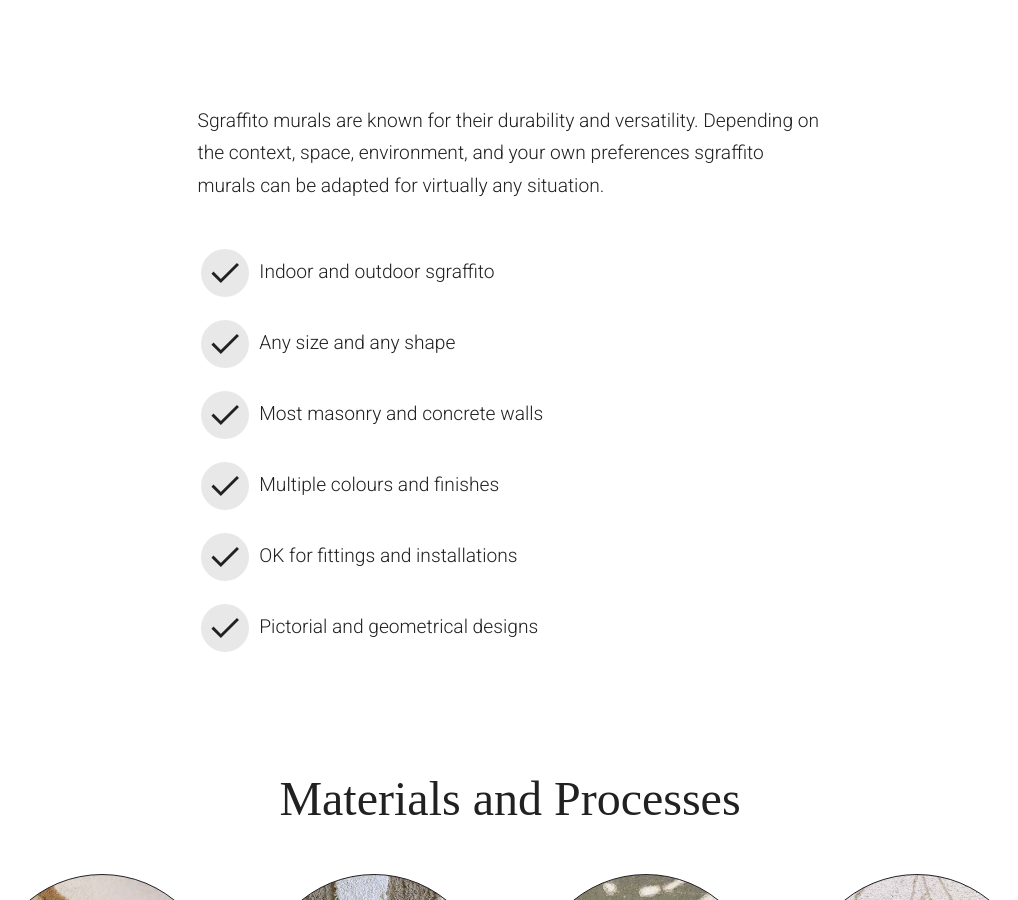
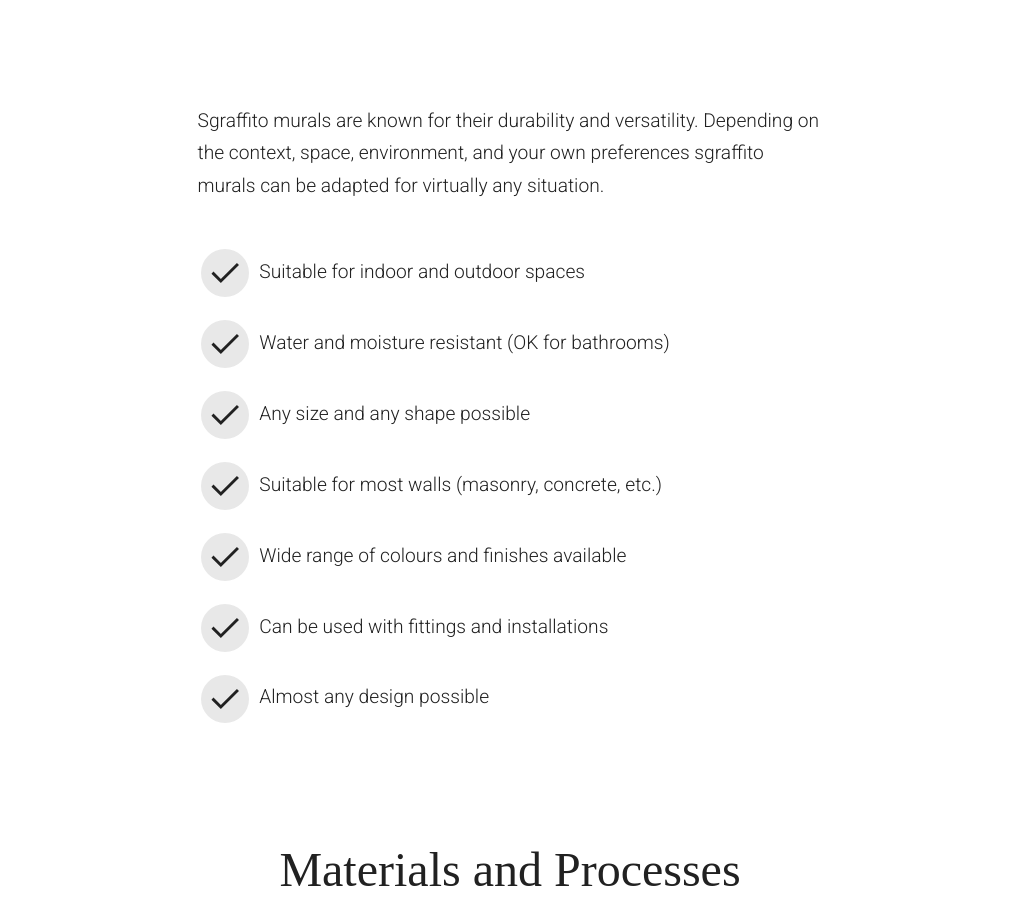
Before and after one commit to marek-kultys/trowel-and-lime, a Jekyll site: the page built from technique/index.html, in a window 1280 px wide and 900 px high, scrolled down 1070 px. Shown: the whole window, without its empty margins (130-1148 px from the left). Built offline with Jekyll 4.4.1, drawn with Linux system fonts in a browser that asks for light colours; some web fonts are replaced; some of the changed text lies outside the part shown.

Commit message:
Rewrite selling points in Technique

```diff
--- a/technique/index.html
+++ b/technique/index.html
@@ -36,12 +36,13 @@ label: technique
          <p>Sgraffito murals are known for their durability and versatility. Depending on the context, space, environment, and your own preferences sgraffito murals can be adapted for virtually any situation.</p>
          <div class="list">
             <ul>
-               <li><p>Indoor and outdoor sgraffito</p></li>
-               <li><p>Any size and any shape</p></li>
-               <li><p>Most masonry and concrete walls</p></li>
-               <li><p>Multiple colours and finishes</p></li>
-               <li><p>OK for fittings and installations</p></li>
-               <li><p>Pictorial and geometrical designs</p></li>
+               <li><p>Suitable for indoor and outdoor spaces</p></li>
+               <li><p>Water and moisture resistant (OK for bathrooms)</p></li>
+               <li><p>Any size and any shape possible</p></li>
+               <li><p>Suitable for most walls (masonry, concrete, etc.)</p></li>
+               <li><p>Wide range of colours and finishes available</p></li>
+               <li><p>Can be used with fittings and installations</p></li>
+               <li><p>Almost any design possible</p></li>
             </ul>
          </div>
       </div>
```
Also changed, not shown: other parts of technique/index.html (+2 -2 lines).
